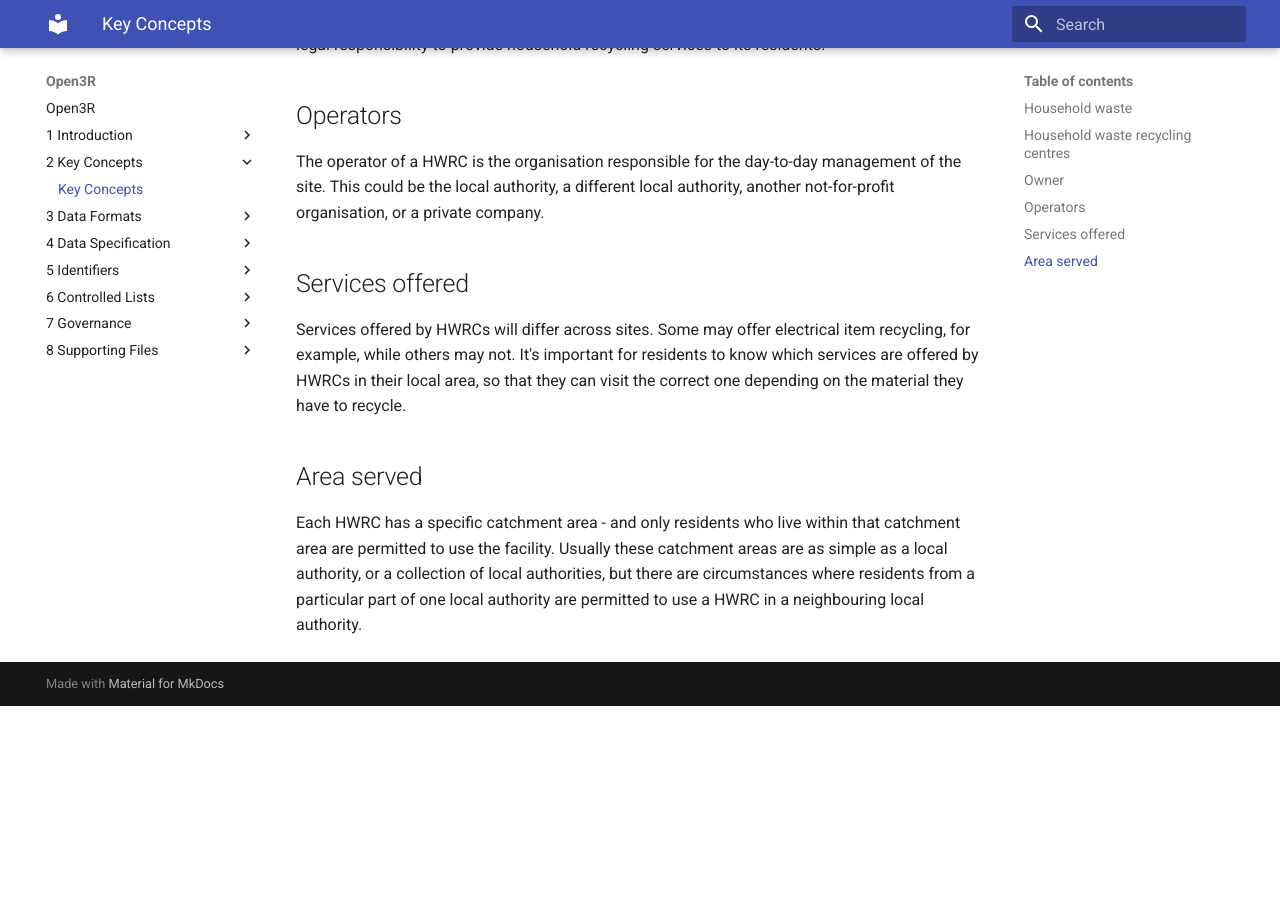
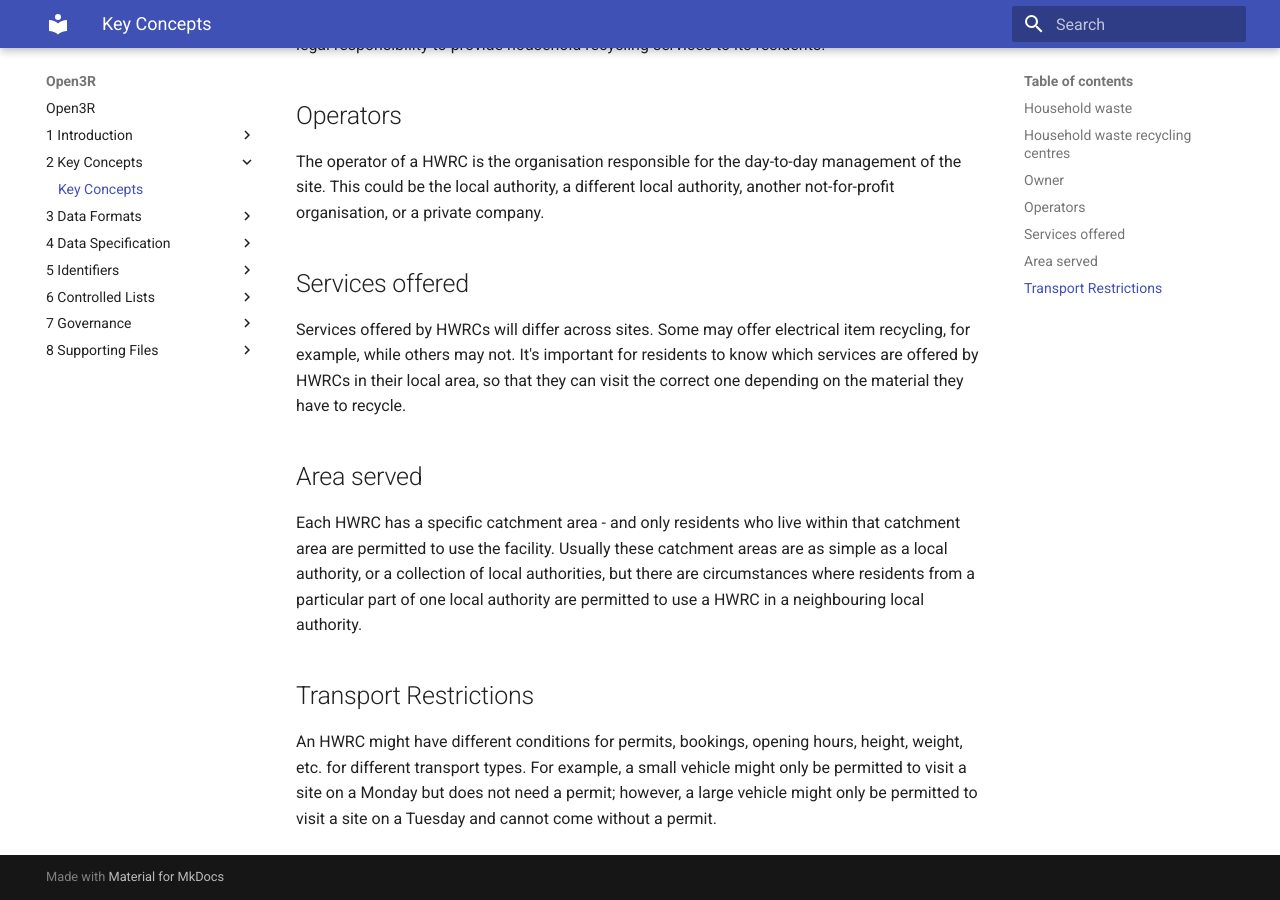
Before and after one commit to OpenDataManchester/Open3R, an MkDocs documentation site: the page built from docs/2_Key_Concepts/2_1_Key_Concepts.md, in a window 1280 px wide and 900 px high, scrolled down 937 px. Built offline with MkDocs 1.6.1 and Material for MkDocs 9.7.7, drawn with Linux system fonts in a browser that asks for light colours; before the commit the page ends 1643 px from its top, so only the background shows below that.

Commit message:
edit key concepts doc

```diff
--- a/docs/2_Key_Concepts/2_1_Key_Concepts.md
+++ b/docs/2_Key_Concepts/2_1_Key_Concepts.md
@@ -37,3 +37,7 @@ Services offered by HWRCs will differ across sites. Some may offer electrical it
 ## Area served
 
 Each HWRC has a specific catchment area - and only residents who live within that catchment area are permitted to use the facility. Usually these catchment areas are as simple as a local authority, or a collection of local authorities, but there are circumstances where residents from a particular part of one local authority are permitted to use a HWRC in a neighbouring local authority.
+
+## Transport Restrictions
+
+An HWRC might have different conditions for permits, bookings, opening hours, height, weight, etc. for different transport types. For example, a small vehicle might only be permitted to visit a site on a Monday but does not need a permit; however, a large vehicle might only be permitted to visit a site on a Tuesday and cannot come without a permit.
```
